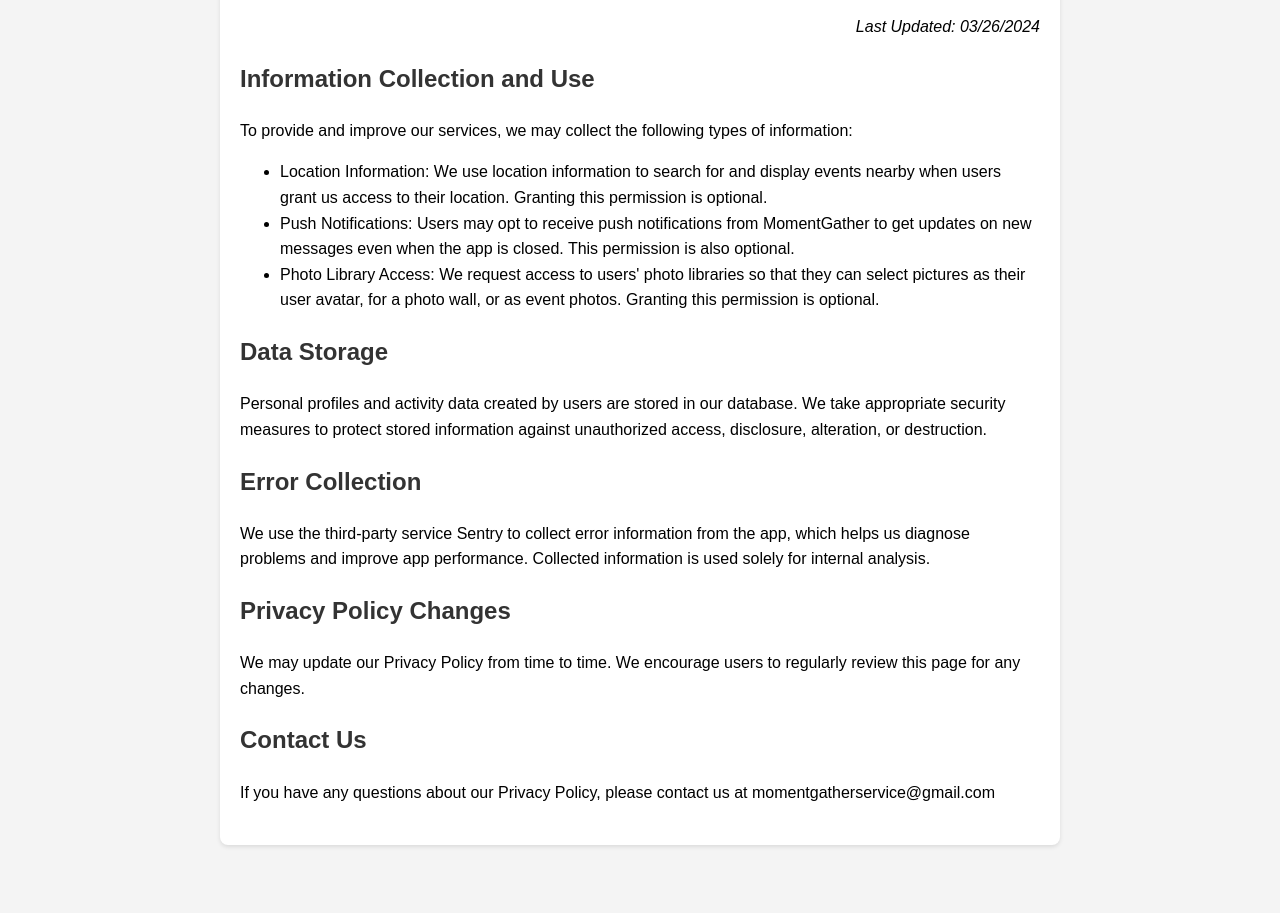
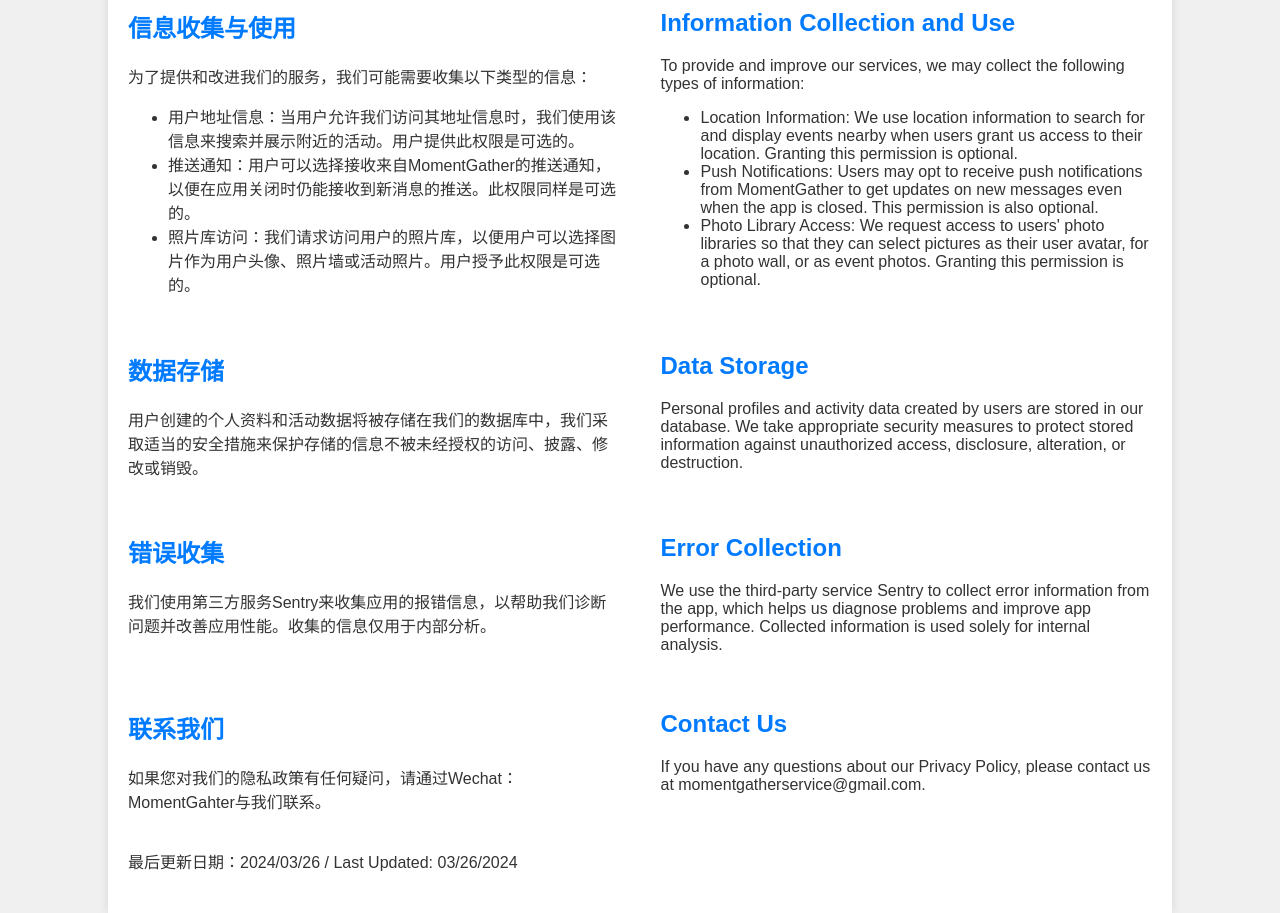
Before and after one commit to MomentGather/privacy-policy, a plain HTML site: page index.html in a window 1280 px wide. Shown: the part 120-1033 px from the top of the page. Before the commit the page ends 985 px from the top, so only its background shows below. Drawn offline with Linux system fonts and the light colour scheme.

Commit message:
Update index.html

```diff
--- a/index.html
+++ b/index.html
@@ -3,45 +3,53 @@
 <head>
 <meta charset="UTF-8">
 <meta name="viewport" content="width=device-width, initial-scale=1.0">
-<title>MomentGather Privacy Policy</title>
+<title>Privacy Policy</title>
 <style>
   body {
     font-family: Arial, sans-serif;
-        line-height: 1.6;
     margin: 0;
     padding: 0;
-        padding: 20px;
-        background: #f4f4f4;
+    background-color: #f0f0f0;
+    color: #333;
   }
   .container {
-        max-width: 800px;
+    width: 80%;
     margin: auto;
-        background: #fff;
+    background-color: #fff;
     padding: 20px;
-        border-radius: 8px;
-        box-shadow: 0 2px 4px rgba(0,0,0,0.1);
-    }
-    h1, h2 {
-        color: #333;
-    }
-    p {
-        margin: 10px 0;
+    box-shadow: 0 0 10px rgba(0,0,0,0.1);
   }
   .section {
     margin-bottom: 20px;
   }
-    .last-updated {
-        text-align: right;
-        font-style: italic;
+  h1, h2 {
+    color: #007BFF;
+  }
+  .bilingual {
+    display: flex;
+    justify-content: space-between;
+  }
+  .bilingual > div {
+    width: 48%;
   }
 </style>
 </head>
 <body>
 <div class="container">
-    <h1>Privacy Policy</h1>
-    <p class="last-updated">Last Updated: 03/26/2024</p>
-
   <div class="section">
+    <h1>隐私政策 / Privacy Policy</h1>
+  </div>
+  <div class="section bilingual">
+    <div>
+      <h2>信息收集与使用</h2>
+      <p>为了提供和改进我们的服务，我们可能需要收集以下类型的信息：</p>
+      <ul>
+        <li>用户地址信息：当用户允许我们访问其地址信息时，我们使用该信息来搜索并展示附近的活动。用户提供此权限是可选的。</li>
+        <li>推送通知：用户可以选择接收来自MomentGather的推送通知，以便在应用关闭时仍能接收到新消息的推送。此权限同样是可选的。</li>
+        <li>照片库访问：我们请求访问用户的照片库，以便用户可以选择图片作为用户头像、照片墙或活动照片。用户授予此权限是可选的。</li>
+      </ul>
+    </div>
+    <div>
       <h2>Information Collection and Use</h2>
       <p>To provide and improve our services, we may collect the following types of information:</p>
       <ul>
@@ -50,25 +58,39 @@
         <li>Photo Library Access: We request access to users' photo libraries so that they can select pictures as their user avatar, for a photo wall, or as event photos. Granting this permission is optional.</li>
       </ul>
     </div>
-
-    <div class="section">
+  </div>
+  <div class="section bilingual">
+    <div>
+      <h2>数据存储</h2>
+      <p>用户创建的个人资料和活动数据将被存储在我们的数据库中，我们采取适当的安全措施来保护存储的信息不被未经授权的访问、披露、修改或销毁。</p>
+    </div>
+    <div>
       <h2>Data Storage</h2>
       <p>Personal profiles and activity data created by users are stored in our database. We take appropriate security measures to protect stored information against unauthorized access, disclosure, alteration, or destruction.</p>
     </div>
-
-    <div class="section">
+  </div>
+  <div class="section bilingual">
+    <div>
+      <h2>错误收集</h2>
+      <p>我们使用第三方服务Sentry来收集应用的报错信息，以帮助我们诊断问题并改善应用性能。收集的信息仅用于内部分析。</p>
+    </div>
+    <div>
       <h2>Error Collection</h2>
       <p>We use the third-party service Sentry to collect error information from the app, which helps us diagnose problems and improve app performance. Collected information is used solely for internal analysis.</p>
     </div>
-
+  </div>
+  <div class="section bilingual">
+    <div>
+      <h2>联系我们</h2>
+      <p>如果您对我们的隐私政策有任何疑问，请通过Wechat：MomentGahter与我们联系。</p>
+    </div>
+    <div>
+      <h2>Contact Us</h2>
+      <p>If you have any questions about our Privacy Policy, please contact us at momentgatherservice@gmail.com.</p>
+    </div>
+  </div>
   <div class="section">
-        <h2>Privacy Policy Changes</h2>
-        <p>We may update our Privacy Policy from time to time. We encourage users to regularly review this page for any changes.</p>
-    </div>
-
-    <div class="section">
-        <h2>Contact Us</h2>
-        <p>If you have any questions about our Privacy Policy, please contact us at momentgatherservice@gmail.com</p>
+    <p>最后更新日期：2024/03/26 / Last Updated: 03/26/2024</p>
   </div>
 </div>
 </body>
```
Lines whose indentation alone changed are shown as unchanged.
